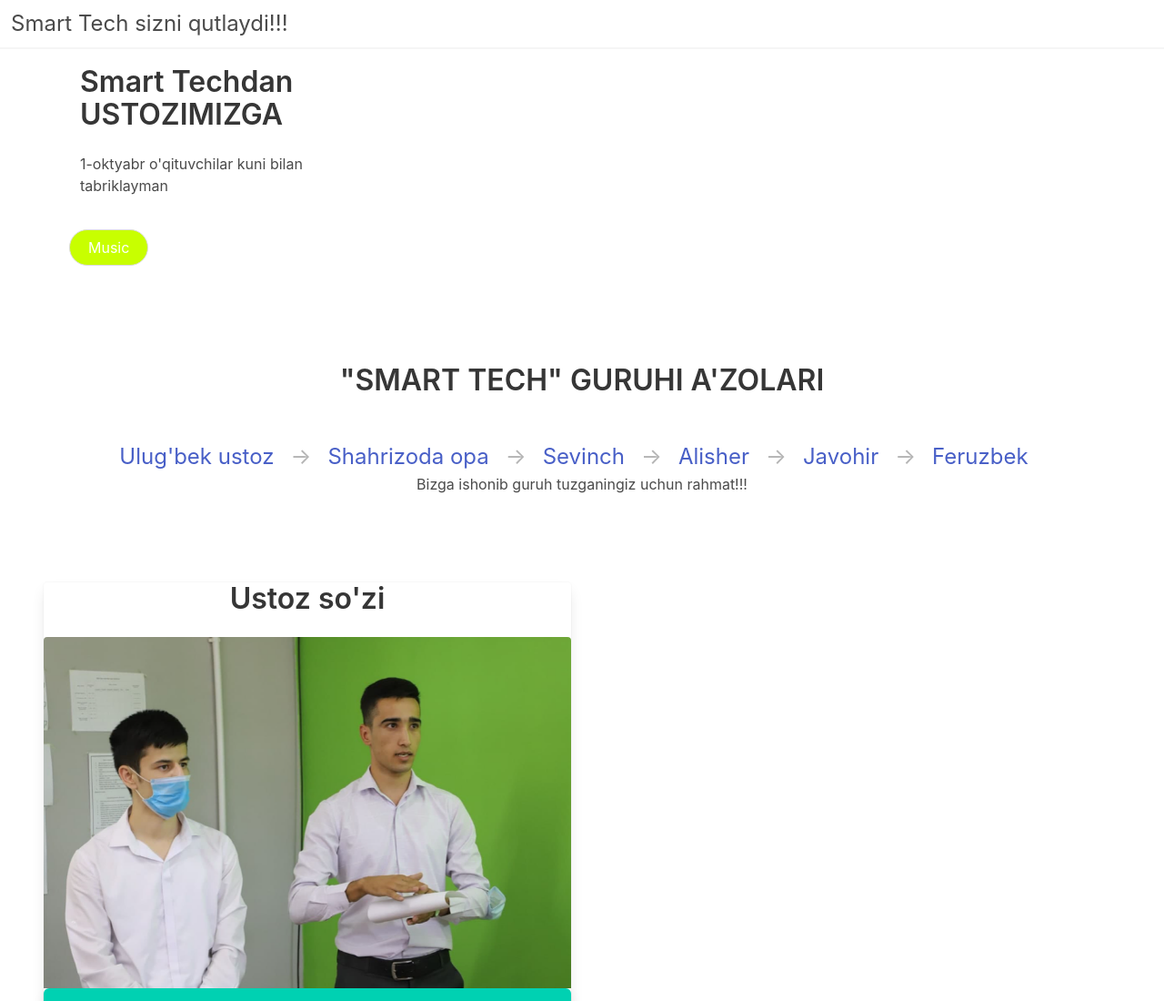
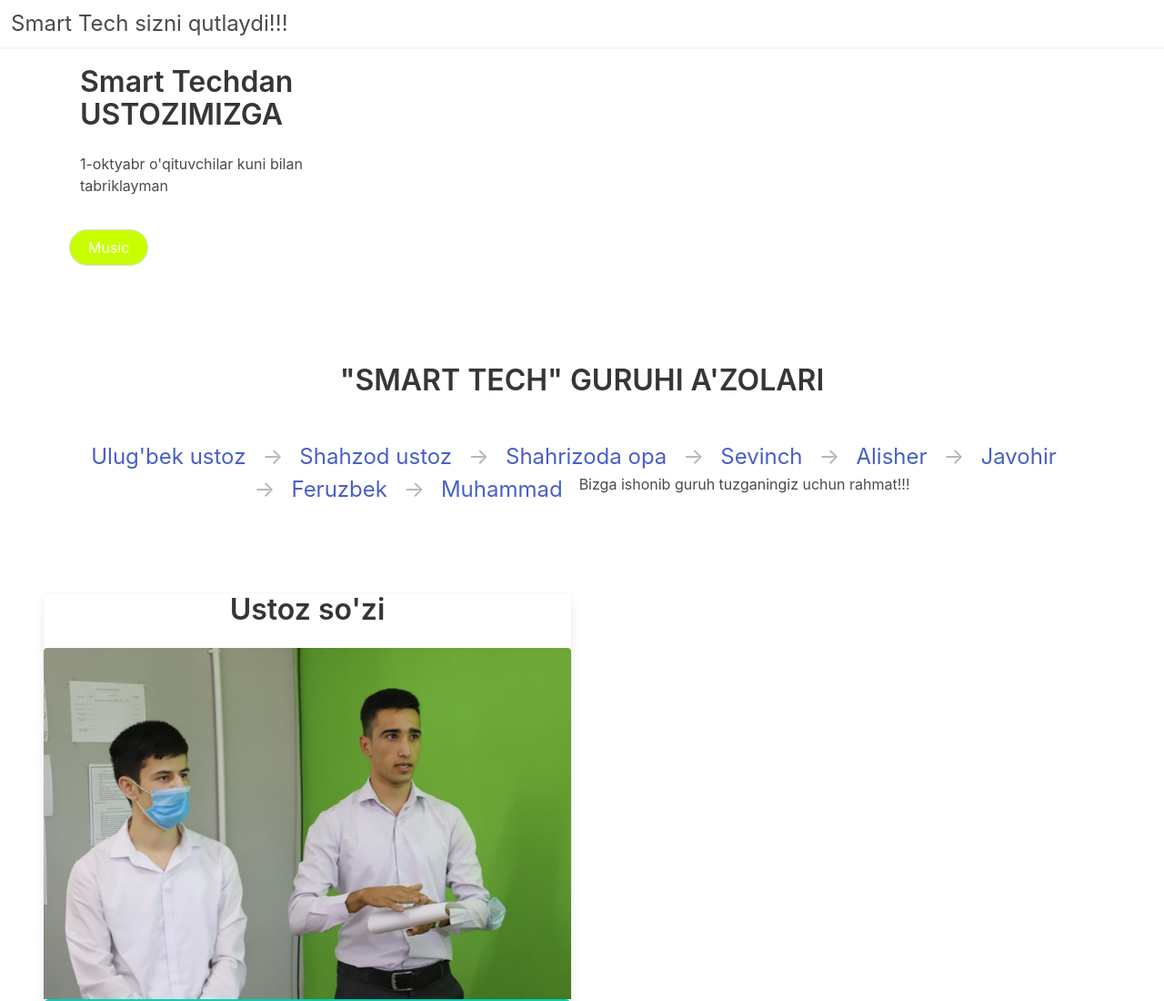
Before and after one commit to Shahrizoda888/1.10.21, a plain HTML site: page index.html in a window 1280 px wide. Shown: the top 1100 px of the page at 91% size. Drawn offline with nearby package versions, Linux system fonts and the light colour scheme.

Commit message:
first commit

```diff
--- a/index.html
+++ b/index.html
@@ -65,11 +65,13 @@
                    <ul>
 
                        <li class="has-text-info is-size-4"><a> Ulug'bek ustoz</a></li>
+                       <li class="has-text-info is-size-4"><a> Shahzod ustoz</a></li>
                        <li class="has-text-info is-size-4"><a>Shahrizoda opa</a> </li>
                        <li class="has-text-info is-size-4"><a>Sevinch </a></li>
                        <li class="has-text-info is-size-4"><a>Alisher</a> </li>
                        <li class="has-text-info is-size-4"><a>Javohir</a></li>
                        <li class="has-text-info is-size-4"><a>Feruzbek</a></li>
+                       <li class="has-text-info is-size-4"><a> Muhammad</a></li>
                        <h1>Bizga ishonib guruh tuzganingiz uchun rahmat!!!</h1>
 
 
```
